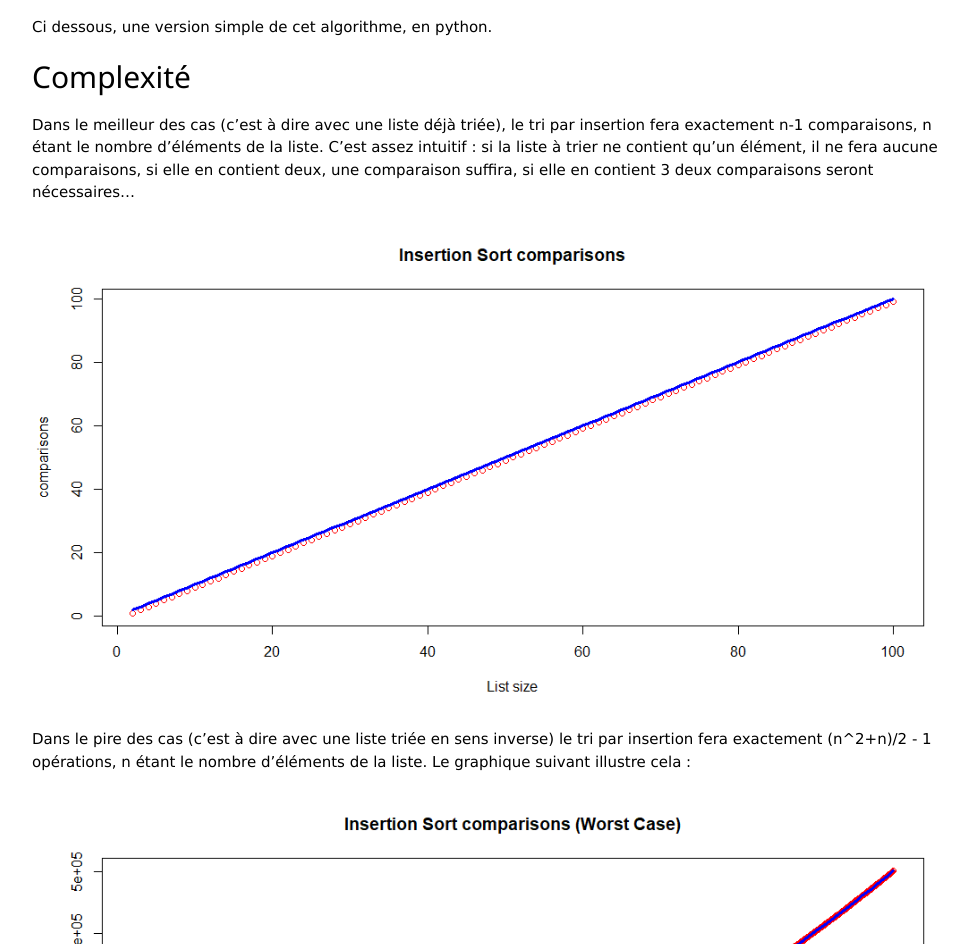
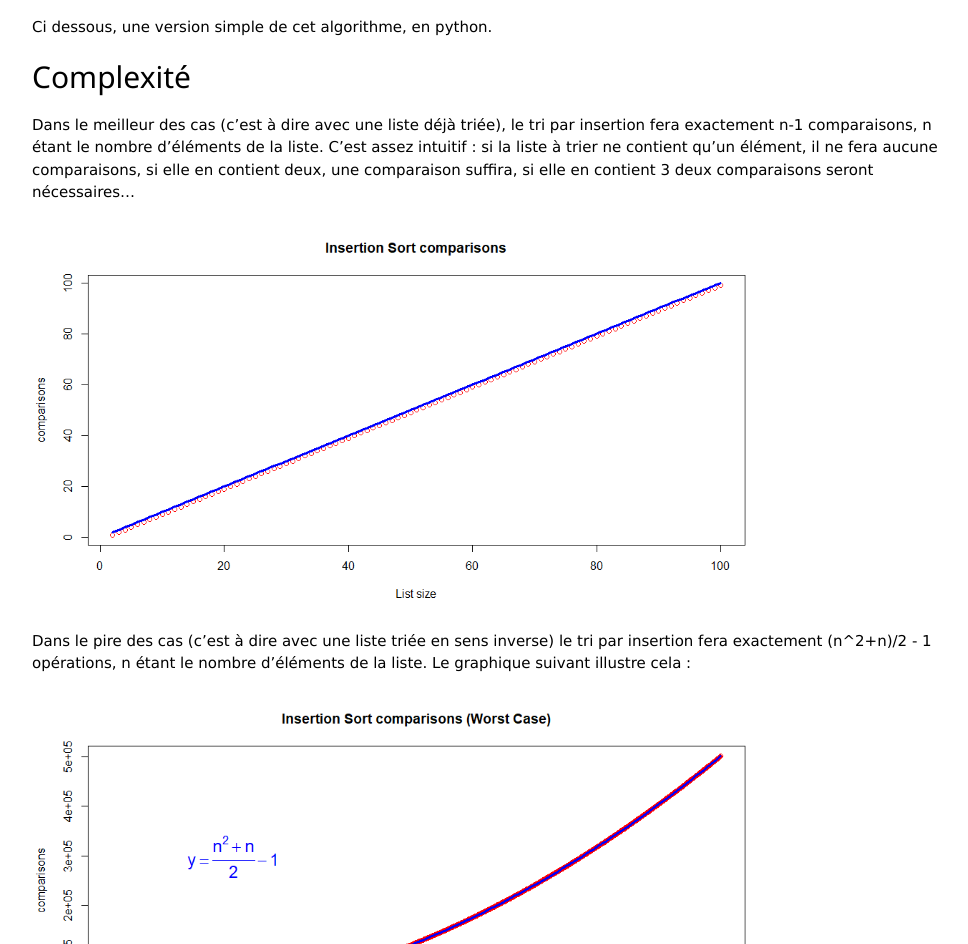
Before and after one commit to LWH-21/Algos, a Jekyll site: the page built from _posts/2022-02-03-insertionsort_fr.md, in a window 1280 px wide. Shown: the part 742-1686 px from the top of the page, without its empty margins (304-1272 px from the left). Built offline with Jekyll 4.4.1, drawn with Linux system fonts in a browser that asks for light colours; comment, search, counter and statistics services are not loaded.

Commit message:
Update 2022-02-03-insertionsort_fr.md

```diff
--- a/_posts/2022-02-03-insertionsort_fr.md
+++ b/_posts/2022-02-03-insertionsort_fr.md
@@ -159,11 +159,11 @@ function InsertionSort(lst) {
 
 Dans le meilleur des cas (c'est à dire avec une liste déjà triée), le tri par insertion fera exactement n-1 comparaisons, n étant le nombre d'éléments de la liste. C'est assez intuitif : si la liste à trier ne contient qu'un élément, il ne fera aucune comparaisons, si elle en contient deux, une comparaison suffira, si elle en contient 3 deux comparaisons seront nécessaires...
 
-<img src="{{ 'assets/img/sort/Insertion_sort_bestCase.png' | relative_url }}" alt="Nombre de comparaisons du tri par insertion dans le meilleur des cas" style="max-width: 100%;height: auto;"/>
+<img src="{{ 'assets/img/sort/Insertion_sort_bestCase.png' | relative_url }}" alt="Nombre de comparaisons du tri par insertion dans le meilleur des cas" style="max-width: 80%;height: auto;"/>
 
 Dans le pire des cas (c'est à dire avec une liste triée en sens inverse) le tri par insertion fera exactement (n^2+n)/2 - 1 opérations, n étant le nombre d'éléments de la liste. Le graphique suivant illustre cela :
 
-<img src="{{ 'assets/img/sort/Insertion_sort_worstCase.png' | relative_url }}" alt="Nombre de comparaisons du tri par insertion dans le pire des cas" style="max-width: 100%;height: auto;"/>
+<img src="{{ 'assets/img/sort/Insertion_sort_worstCase.png' | relative_url }}" alt="Nombre de comparaisons du tri par insertion dans le pire des cas" style="max-width: 80%;height: auto;"/>
 
 
 
```
